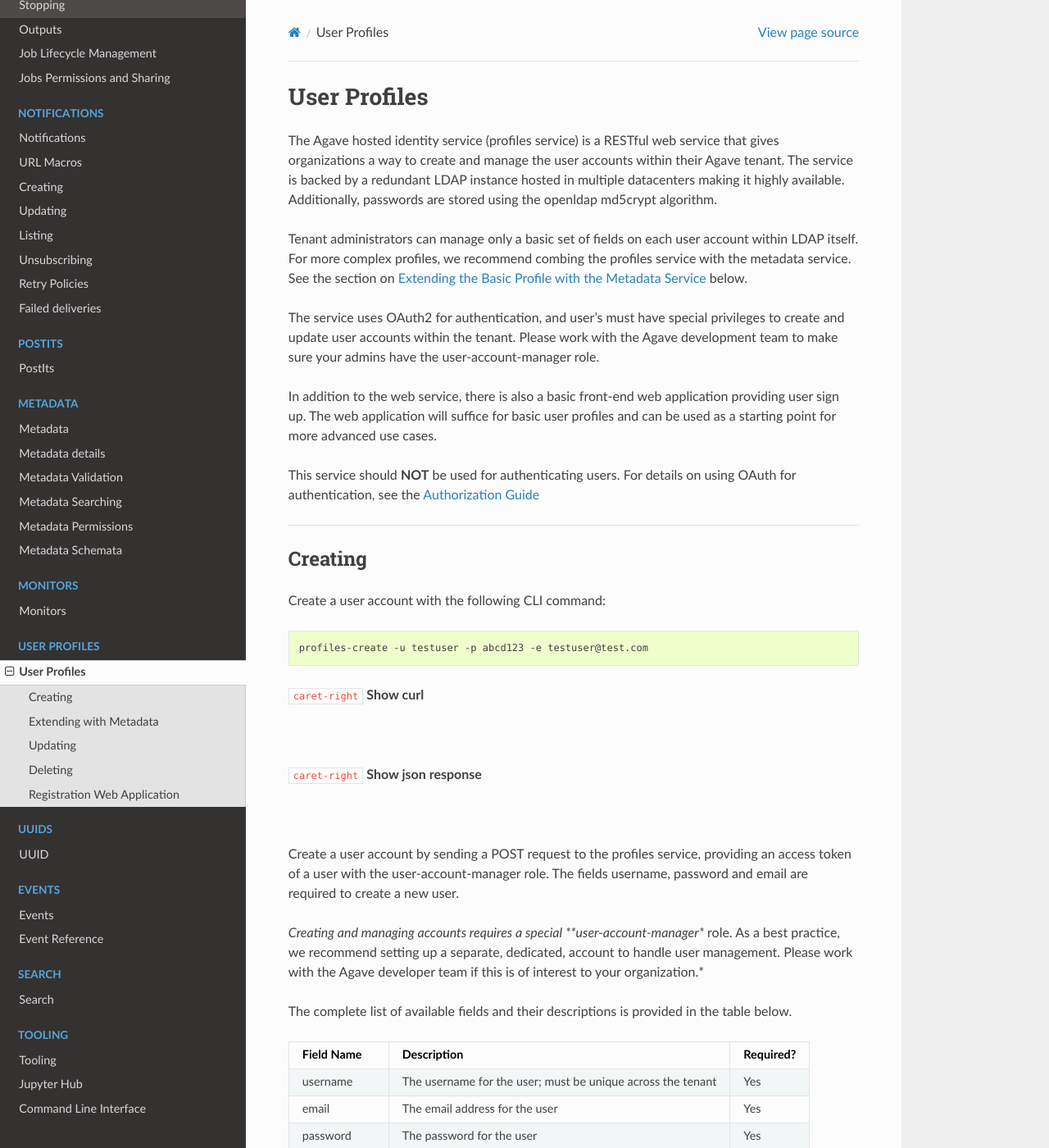
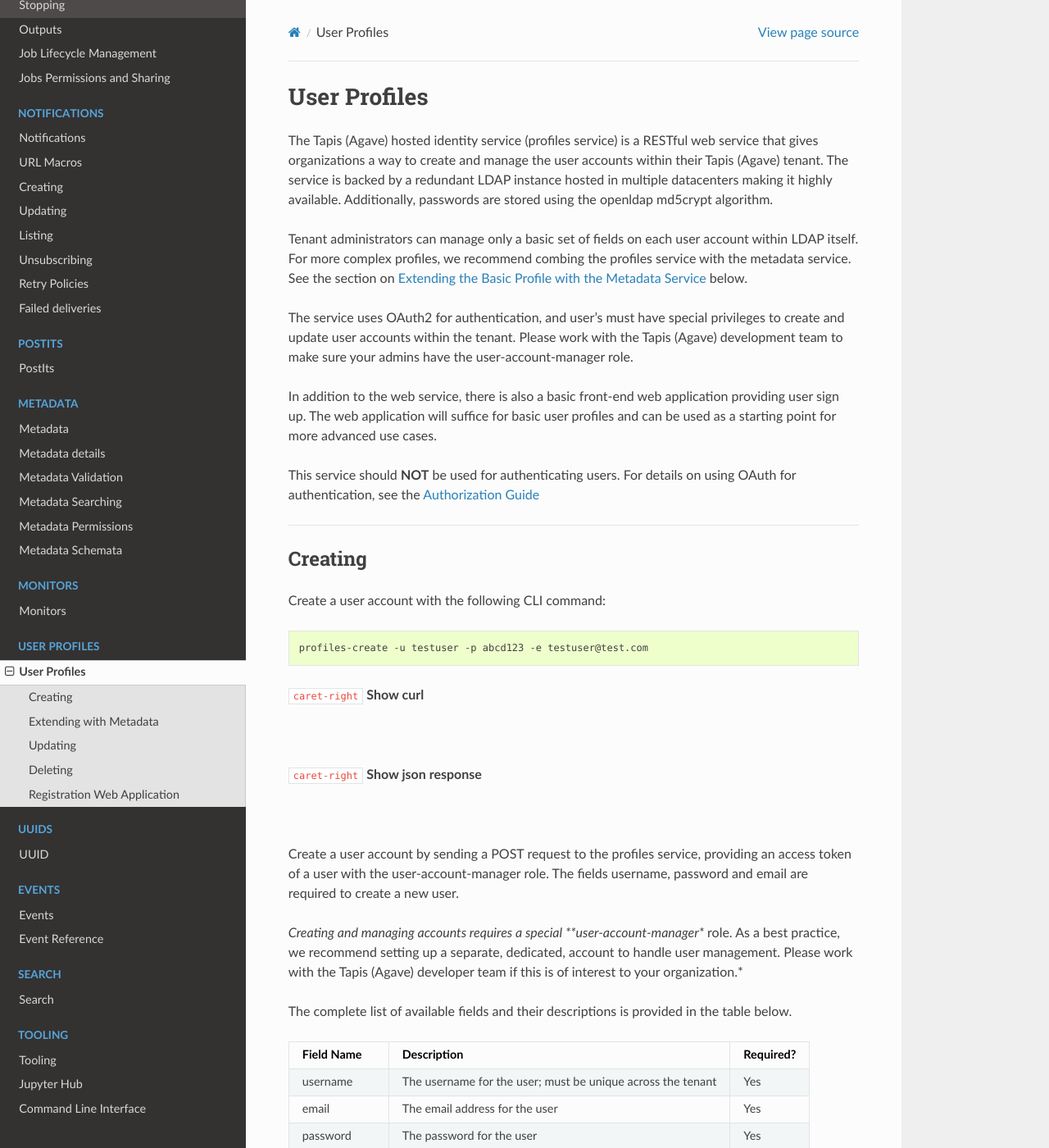
Before and after one commit to TACC-Cloud/agave-docs, a Sphinx documentation site: the page built from docs/agave/guides/profiles/introduction.rst, in a window 1280 px wide and 1400 px high. Shown: the whole window at 82% size. Built offline with Sphinx 7.4.7 and the Read the Docs theme 2.0.0, drawn with Linux system fonts in a browser that asks for light colours; pages that are not in the unit, such as notebooks, are missing from menus; cross-references to code outside the pages are shown as plain code; some of the changed text lies outside the part shown.

Commit message:
changed profiles section

```diff
--- a/docs/agave/guides/profiles/introduction.rst
+++ b/docs/agave/guides/profiles/introduction.rst
@@ -2,8 +2,8 @@
 User Profiles
 =============
 
-The Agave hosted identity service (profiles service) is a RESTful web service that gives
-organizations a way to create and manage the user accounts within their Agave tenant.
+The Tapis (Agave) hosted identity service (profiles service) is a RESTful web service that gives
+organizations a way to create and manage the user accounts within their Tapis (Agave) tenant.
 The service is backed by a redundant LDAP instance hosted in multiple datacenters making
 it highly available. Additionally, passwords are stored using the openldap md5crypt algorithm.
 
@@ -13,7 +13,7 @@
 Service <#extending-with-metadata>`_ below.
 
 The service uses OAuth2 for authentication, and user's must have special privileges to
-create and update user accounts within the tenant. Please work with the Agave development
+create and update user accounts within the tenant. Please work with the Tapis (Agave) development
 team to make sure your admins have the user-account-manager role.
 
 In addition to the web service, there is also a basic front-end web application providing
@@ -85,7 +85,7 @@
 
 *Creating and managing accounts requires a special **user-account-manager** role. As a best
 practice, we recommend setting up a separate, dedicated, account to handle user management.
-Please work with the Agave developer team if this is of interest to your organization.*
+Please work with the Tapis (Agave) developer team if this is of interest to your organization.*
 
 The complete list of available fields and their descriptions is provided in the table below.
 
@@ -369,7 +369,7 @@
 
 .. image:: ../../../_static/images/self-signup-screenshot.png
   :target: ../../../_static/images/self-signup-screenshot.png
-  :alt: Agave web app sign in
+  :alt: Tapis (Agave) web app sign in
 |
 
 
@@ -378,5 +378,5 @@
 `Account Creation Web Application <https://bitbucket.org/jstubbs/agave_id>`_
 
 Most likely you will want to customize the branding and other aspects of the application,
-but for simple use cases, the Agave team can deploy a stock instance of the application
-in your tenant. Work with the Agave developer team if this is of interest to your organization.
+but for simple use cases, the Tapis (Agave) team can deploy a stock instance of the application
+in your tenant. Work with the Tapis (Agave) developer team if this is of interest to your organization.
```
